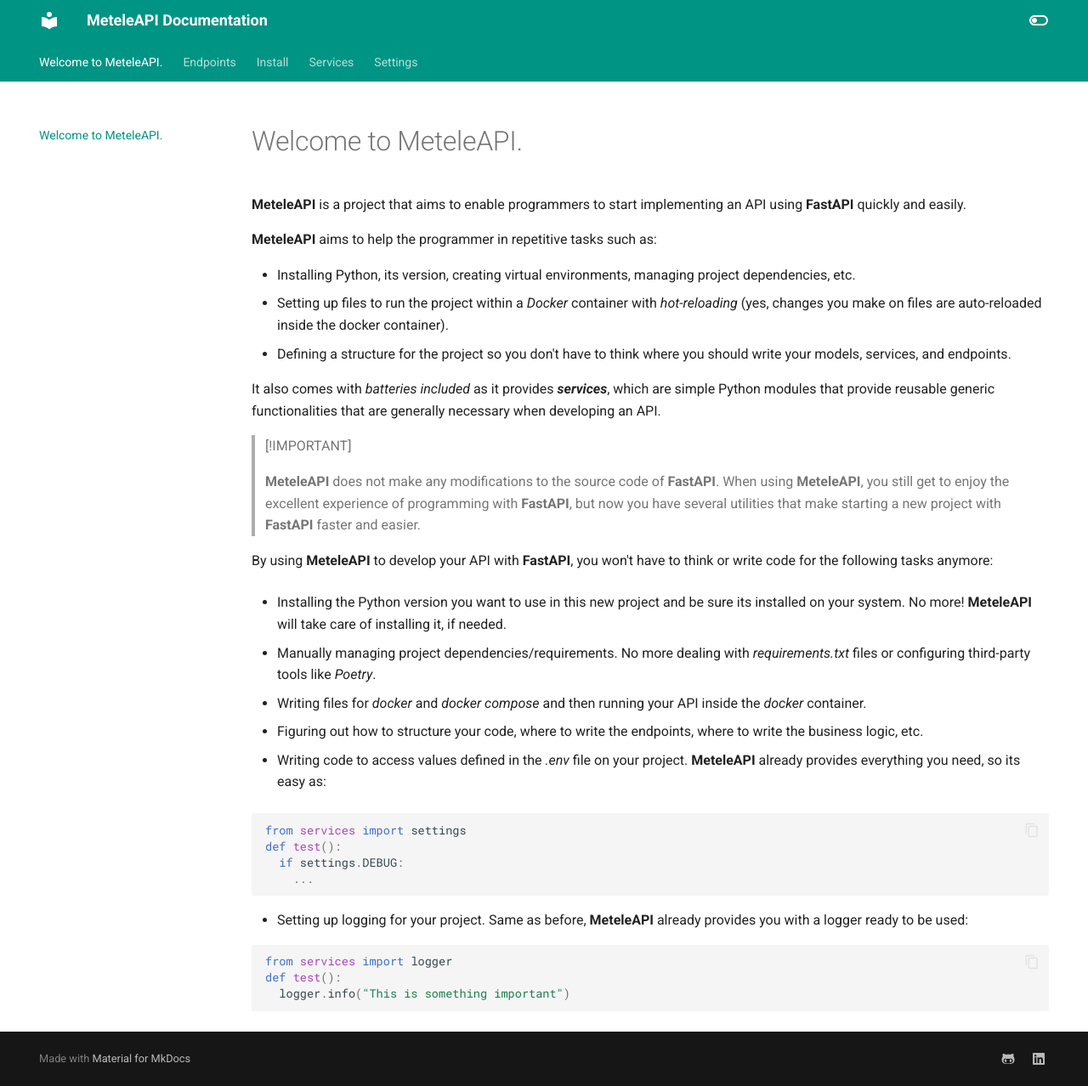
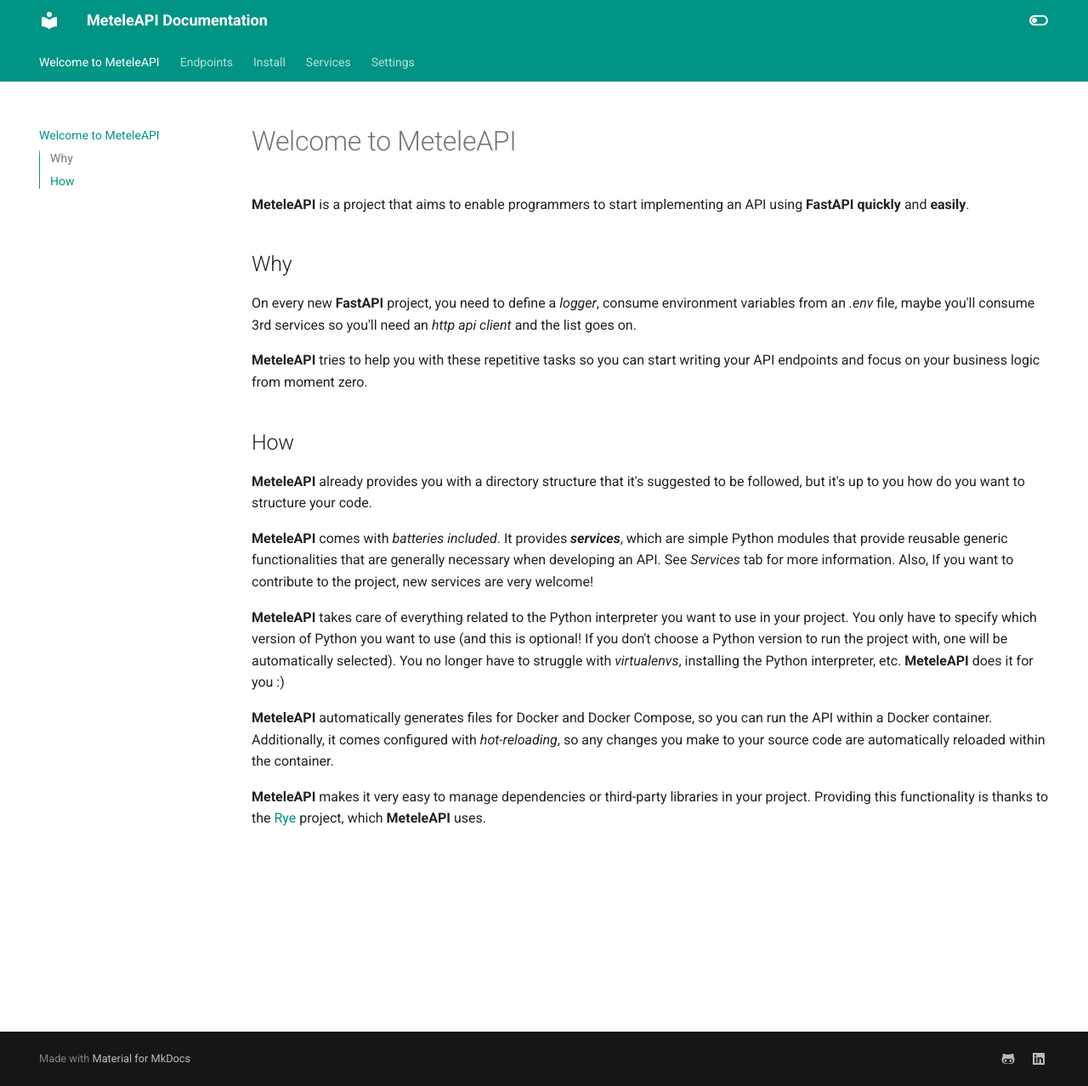
Before and after one commit to edvm/metele-api, an MkDocs documentation site: the page built from docs/docs/index.md, in a window 1280 px wide and 1278 px high. Shown: the whole window at 85% size. Built offline with MkDocs 1.6.1 and Material for MkDocs 9.7.7, drawn with Linux system fonts in a browser that asks for light colours.

Commit message:
update doc

````diff
--- a/docs/docs/index.md
+++ b/docs/docs/index.md
@@ -1,42 +1,21 @@
-# Welcome to MeteleAPI.
+# Welcome to MeteleAPI
 
-**MeteleAPI** is a project that aims to enable programmers to start implementing an API using **FastAPI** quickly and easily.
+**MeteleAPI** is a project that aims to enable programmers to start implementing an API using **FastAPI** **quickly** and **easily**.
 
-**MeteleAPI** aims to help the programmer in repetitive tasks such as:
+## Why
 
-- Installing Python, its version, creating virtual environments, managing project dependencies, etc.
-- Setting up files to run the project within a *Docker* container with *hot-reloading* (yes, changes you make on files are auto-reloaded inside the docker container).
-- Defining a structure for the project so you don't have to think where you should write your models, services, and endpoints.
+On every new **FastAPI** project, you need to define a *logger*, consume environment variables from an *.env* file, maybe you'll consume 3rd services so you'll need an *http api client* and the list goes on.
 
-It also comes with *batteries included* as it provides ***services***, which are simple Python modules that provide reusable generic functionalities that are generally necessary when developing an API.
+**MeteleAPI** tries to help you with these repetitive tasks so you can start writing your API endpoints and focus on your business logic from moment zero.
 
-> [!IMPORTANT]
->
-> **MeteleAPI** does not make any modifications to the source code of **FastAPI**. When using **MeteleAPI**, you still get to enjoy the excellent experience of programming with **FastAPI**, but now you have several utilities that make starting a new project with **FastAPI** faster and easier.
+## How
 
-By using **MeteleAPI** to develop your API with **FastAPI**, you won't have to think or write code for the following tasks anymore:
+**MeteleAPI** already provides you with a directory structure that it's suggested to be followed, but it's up to you how do you want to structure your code.
 
-- Installing the Python version you want to use in this new project and be sure its installed on your system. No more! **MeteleAPI** will take care of installing it, if needed.
+**MeteleAPI** comes with *batteries included*. It provides ***services***, which are simple Python modules that provide reusable generic functionalities that are generally necessary when developing an API. See *Services* tab for more information. Also, If you want to contribute to the project, new services are very welcome!
 
-- Manually managing project dependencies/requirements. No more dealing with *requirements.txt* files or configuring third-party tools like *Poetry*.
+**MeteleAPI** takes care of everything related to the Python interpreter you want to use in your project. You only have to specify which version of Python you want to use (and this is optional! If you don't choose a Python version to run the project with, one will be automatically selected). You no longer have to struggle with *virtualenvs*, installing the Python interpreter, etc. **MeteleAPI** does it for you :)
 
-- Writing files for *docker* and *docker compose* and then running your API inside the *docker* container.
+**MeteleAPI** automatically generates files for Docker and Docker Compose, so you can run the API within a Docker container. Additionally, it comes configured with *hot-reloading*, so any changes you make to your source code are automatically reloaded within the container.
 
-- Figuring out how to structure your code, where to write the endpoints, where to write the business logic, etc.
-
-- Writing code to access values defined in the *.env* file on your project. **MeteleAPI** already provides everything you need, so its easy as:
-
-  ```py
-  from services import settings
-  def test():
-    if settings.DEBUG:
-      ...
-  ```
-
-- Setting up logging for your project. Same as before, **MeteleAPI** already provides you with a logger ready to be used:
-
-  ```py
-  from services import logger
-  def test():
-    logger.info("This is something important")
-  ```
+**MeteleAPI** makes it very easy to manage dependencies or third-party libraries in your project. Providing this functionality is thanks to the [Rye](http://rye-up.com) project, which **MeteleAPI** uses.
````
